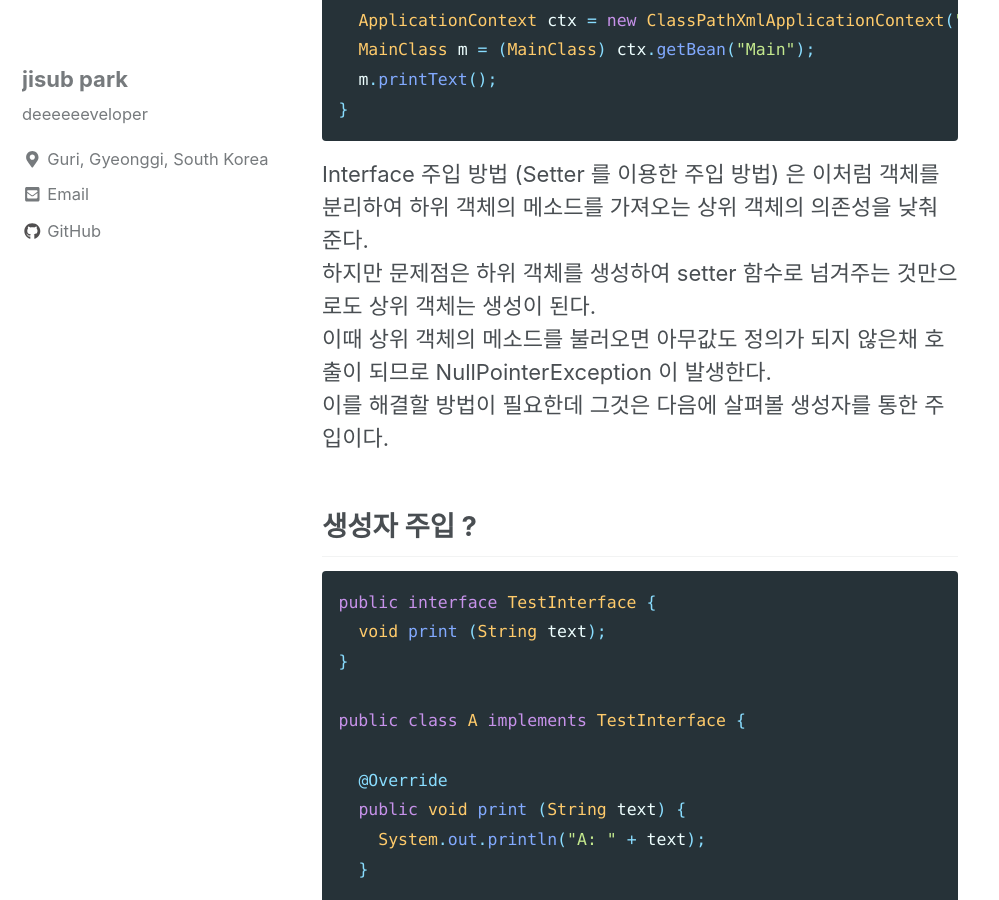
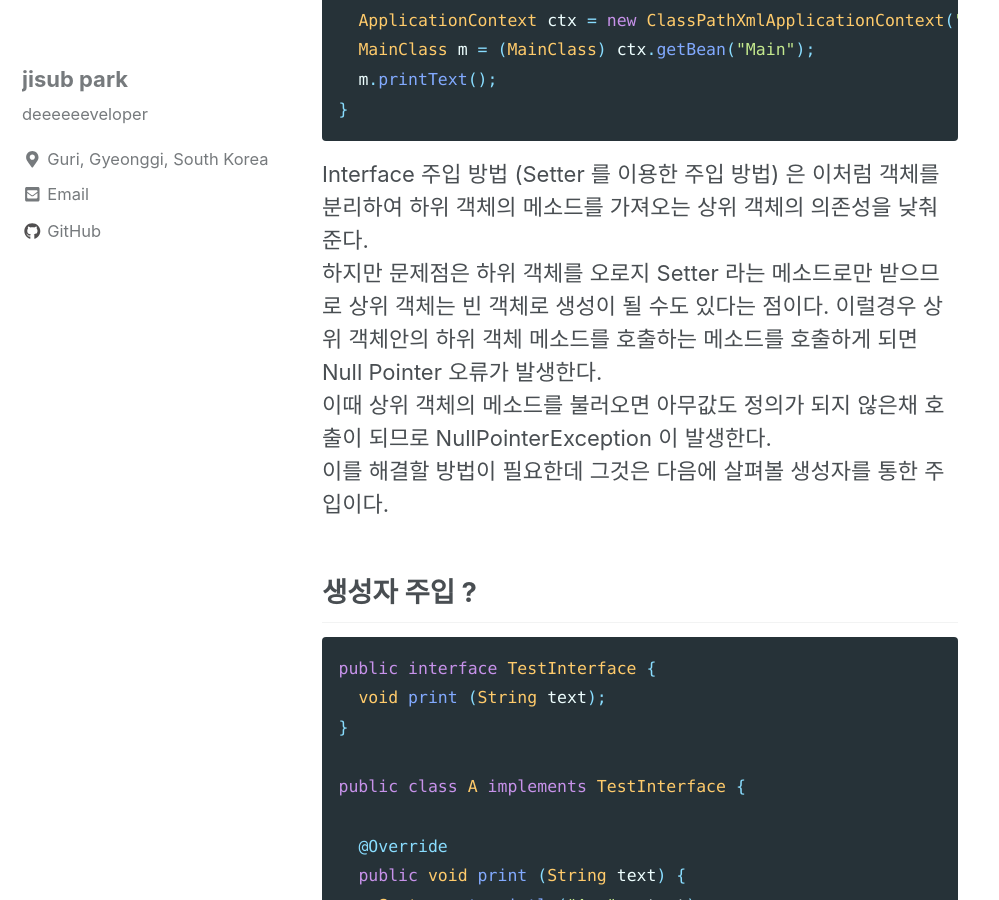
Before and after one commit to subji/subji.github.io, a Jekyll site: the page built from _posts/2020-02-17-whatistheDI.md, in a window 1280 px wide and 900 px high, scrolled down 5019 px. Shown: the whole window, without its empty margins (0-999 px from the left). Built offline with Jekyll 4.4.1, drawn with Linux system fonts in a browser that asks for light colours; cached includes are drawn as plain includes; nearby versions of some CDN libraries; comment, search, counter and statistics services are not loaded.

Commit message:
202002241736

````diff
--- a/_posts/2020-02-17-whatistheDI.md
+++ b/_posts/2020-02-17-whatistheDI.md
@@ -144,7 +144,7 @@ public static void main (String args) {
 ```
 Interface 주입 방법 (Setter 를 이용한 주입 방법) 은 이처럼 객체를 분리하여 하위 객체의 메소드를 가져오는 상위 객체의 의존성을 낮춰준다.
 <br>
-하지만 문제점은 하위 객체를 생성하여 setter 함수로 넘겨주는 것만으로도 상위 객체는 생성이 된다.
+하지만 문제점은 하위 객체를 오로지 Setter 라는 메소드로만 받으므로 상위 객체는 빈 객체로 생성이 될 수도 있다는 점이다. 이럴경우 상위 객체안의 하위 객체 메소드를 호출하는 메소드를 호출하게 되면 Null Pointer 오류가 발생한다.
 <br>
 이때 상위 객체의 메소드를 불러오면 아무값도 정의가 되지 않은채 호출이 되므로 NullPointerException 이 발생한다.
 <br>
````
